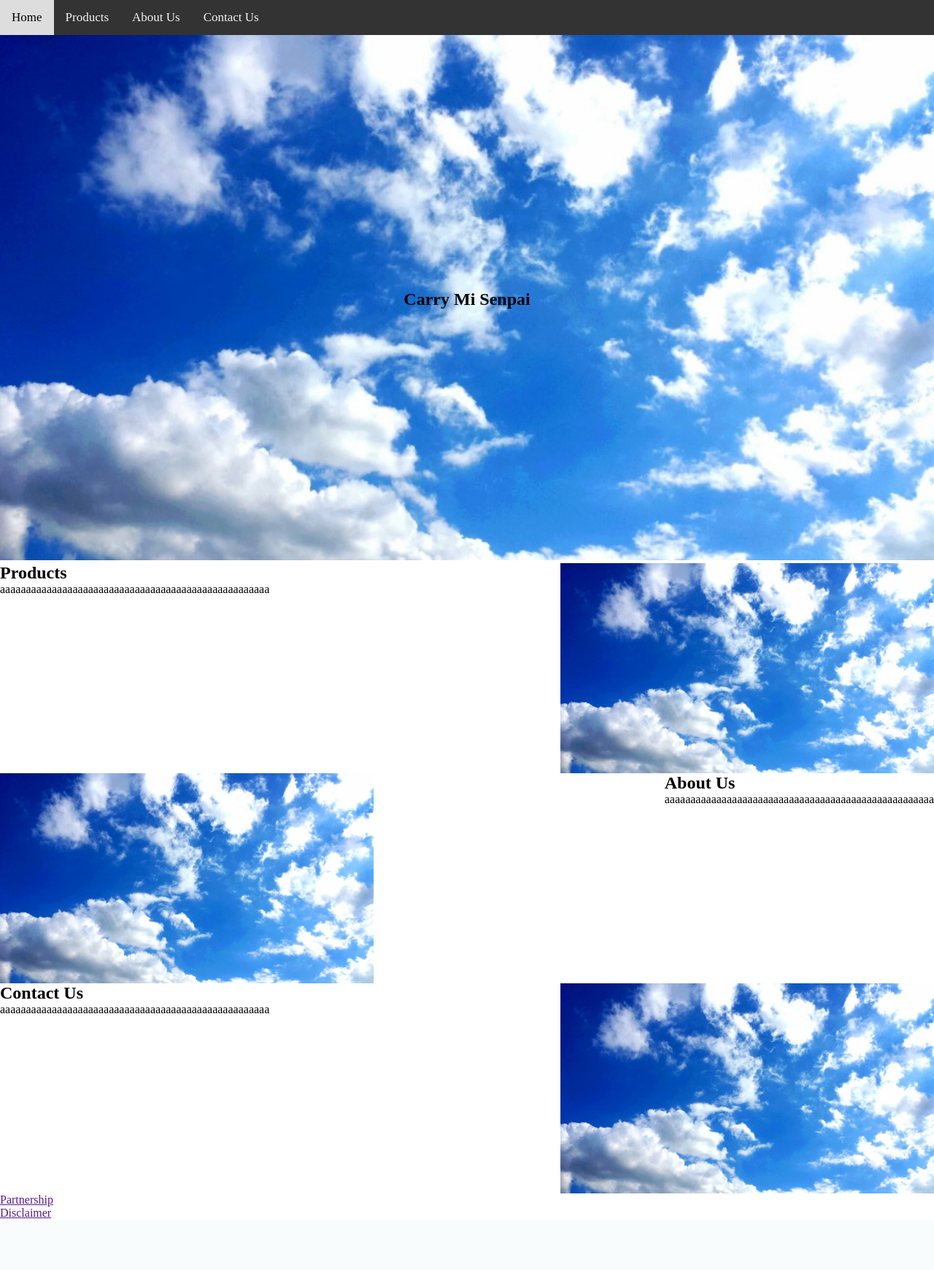
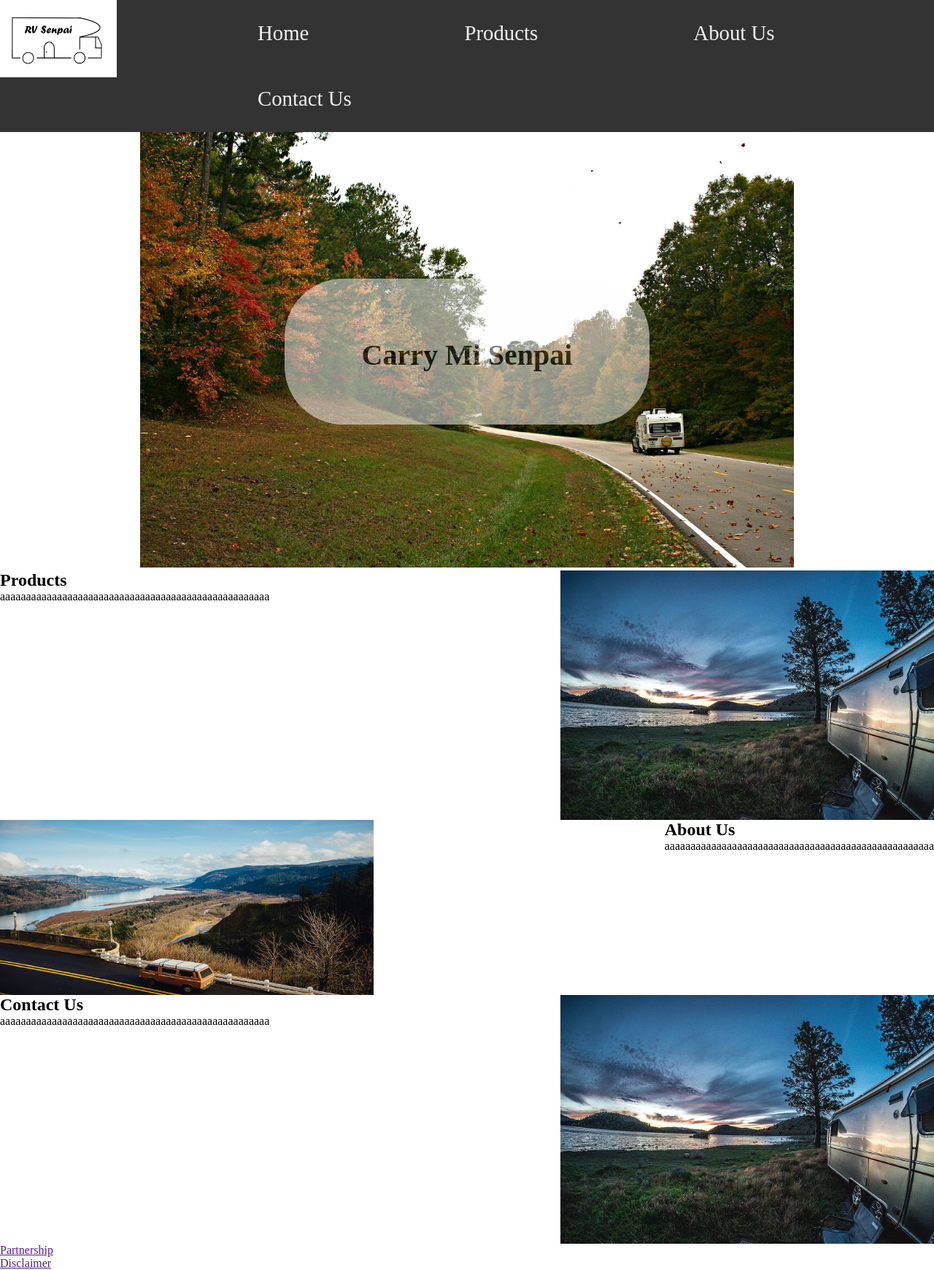
Before and after one commit to raysii3/RV-Senpai, a PHP site: page / in a window 1280 px wide. Shown: the whole page at 73% size. Before the commit the page ends 1670 px from the top, so only its background shows below. Run offline with PHP 8.4, Linux system fonts and the light colour scheme.

Commit message:
Add files via upload

```diff
--- a/meow/index.html
+++ b/meow/index.html
@@ -15,6 +15,7 @@
 <body>
 
 <header>
+<a href=""><img class="logo" src="logo4.png" alt="RV Senpai Logo"/></a>
 	<nav>
 		<ul>
 			<li><a href="">Home</a></li>
@@ -28,9 +29,9 @@
 <section>
 
 	<div class="h1_pic">
-	<h1>Carry Mi Senpai</h1>
+	<h1 class="quote_box">Carry Mi Senpai</h1>
 	<figure>
-		<img src="001.jpg" width="100%" height="70%" />
+		<img class="initial" src="home3.jpg" />
 	</figure>
 	</div>
 
@@ -42,7 +43,7 @@
 	</article>
 	<aside>
 		<figure>
-			<img src="001.jpg" width="40%" height="25%" />
+			<img src="home2.jpg" width="40%" height="25%" />
 		</figure>
 	</aside>
 	</div>
@@ -50,7 +51,7 @@
 	<div class="main_section2">
 	<aside>
 		<figure>
-			<img src="001.jpg" width="40%" height="25%"/>
+			<img src="home1.jpg" width="40%" height="25%"/>
 		</figure>
 	</aside>
 	<article>
@@ -66,7 +67,7 @@
 	</article>
 	<aside>
 		<figure>
-			<img src="001.jpg" width="40%" height="25%" />
+			<img src="home2.jpg" width="40%" height="25%" />
 		</figure>
 	</aside>
 	</div>
--- a/meow/style.css
+++ b/meow/style.css
@@ -9,23 +9,29 @@ the important information
 
 /* Add a black background color to the top navigation */
 nav{
-    background-color: #333;
-    overflow: hidden;
+	background-color: #333;
 }
 
 nav ul{
 	list-style-type: none;
 	padding: 0;
+	margin: 0;
+	overflow: hidden;
+}
+
+nav li {
+	float: left;
 }
 
 /* Style the links inside the navigation bar */
 nav ul li a {
-    float: left;
+    display: block;
     color: #f2f2f2;
-    text-align: center;
-    padding: 14px 16px;
+    padding: 1em 0.7em;
     text-decoration: none;
-    font-size: 17px;
+	margin-left: 6em;
+    font-size: 1.8em;
+    text-align: right;
 }
 
 /* Change the color of links on hover */
@@ -43,13 +49,14 @@ nav ul li a.active {
 .h1_pic{
 	position: relative;
 	text-align: center;
+
 }
 
 .h1_pic h1{
 	position: absolute;
 	top: 50%;
 	left: 50%;
-	transform: translate(-50%, -50%)
+	transform: translate(-50%, -50%);
 }
 
 
@@ -84,3 +91,87 @@ nav ul li a.active {
 footer{
 	clear: both;
 }
+
+/* Logo */
+
+.logo{
+	float: left;
+	width: 10em;
+}
+
+/*For Class A*/
+.tablink {
+    background-color: #555;
+    color: white;
+    float: left;
+    border: none;
+    outline: none;
+    cursor: pointer;
+    padding: 14px 16px;
+    font-size: 17px;
+    width: 20%;
+}
+
+.tablink:hover {
+    background-color: #777;
+}
+
+/* Style the tab content (and add height:100% for full page content) */
+.tabcontent {
+    color: white;
+    display: none;
+    padding: 100px 20px;
+    height: 100%;
+}
+
+#A1 {
+	background-color: green;
+}
+#A2 {
+	background-color: brown;
+}
+#A3 {
+	background-color: pink;
+}
+#A4 {
+	background-color: chocolate;
+}
+#A5 {
+	background-color: orange;
+}
+
+/*Description Border*/
+.border{
+	border: 1px solid;
+}
+/*TAB*/
+*{
+	box-sizing: border-box;
+}
+
+body, html{
+	height: 100%;
+	margin: 0;
+}
+
+/*Big Picture*/
+.initial{
+	width: 70%;
+}
+.quote_box{
+	width: 500px;
+	height: 200px;
+	padding: 80px;
+	font-size: 40px;
+	border: 1px solid #fefefe;
+	background-color: #fefefe;
+	opacity: 0.5;
+	border-radius: 80px;
+	font-family: forte;
+}
+
+/*Contact Us Page CSS*/
+#googlemap{
+	width: 50%;
+	float: left;
+}
```
Also changed, not shown: meow/home1.jpg (added), meow/home2.jpg (added), meow/home3.jpg (added), meow/logo4.png (added).
